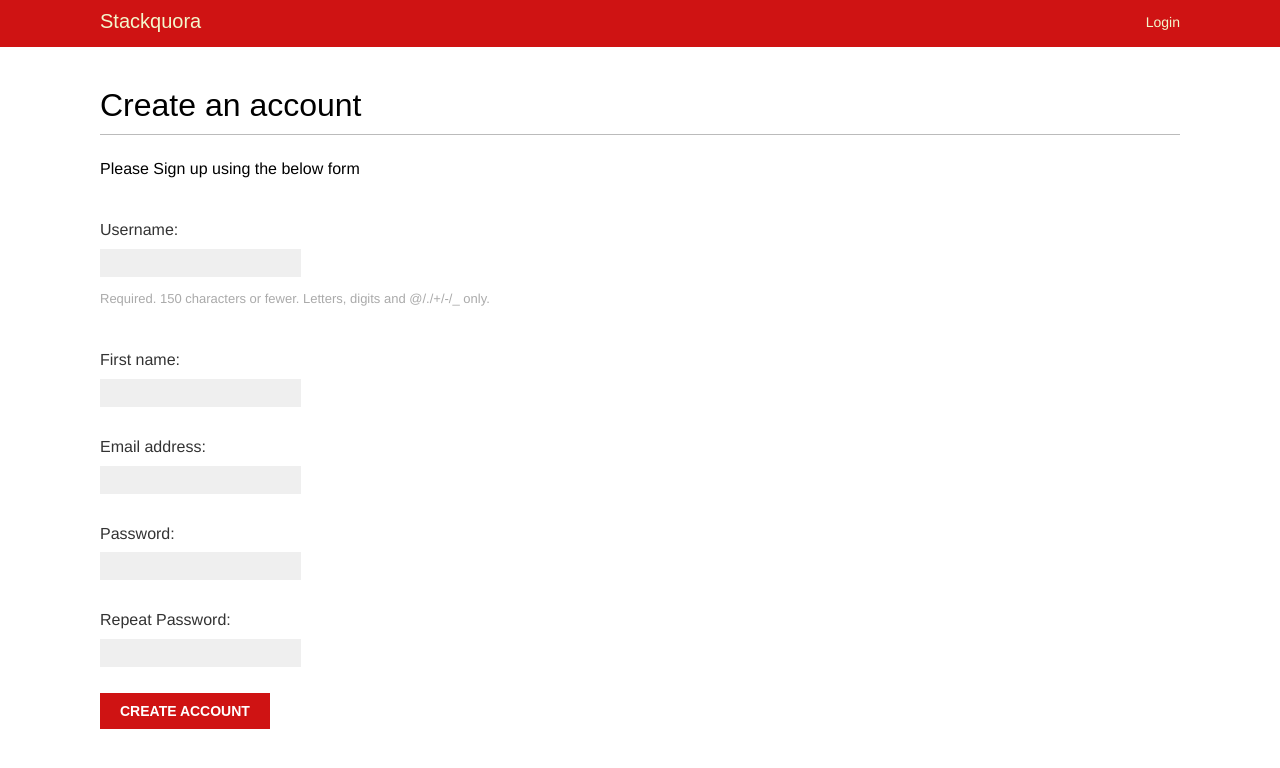
After one commit to AswinRaaj23/queser, a Django app: page /register/ in a window 1280 px wide. The commit adds this page. Shown: the top 768 px of the page. Run offline with Django 4.2, Linux system fonts and the light colour scheme; some web fonts are replaced.

Commit message:
Add Registration functionality

```diff
--- a/stacquora/forms.py
+++ b/stacquora/forms.py
@@ -1,5 +1,20 @@
 from django import forms
+from django.contrib.auth.models import User
 
 class LoginForm(forms.Form):
     username = forms.CharField()
     password = forms.CharField(widget=forms.PasswordInput)
+
+class UserRegistrationForm(forms.ModelForm):
+    password = forms.CharField(label='Password', widget=forms.PasswordInput)
+    password2 = forms.CharField(label='Repeat Password', widget=forms.PasswordInput)
+
+    class Meta:
+        model=User
+        fields=('username', 'first_name', 'email')
+
+    def clean_password2(self):
+        cd=self.cleaned_data
+        if cd['password']!=cd['password2']:
+            raise forms.ValidationError('Different passwords in the fields')
+        return cd['password2']
--- a/stacquora/static/css/base.css
+++ b/stacquora/static/css/base.css
@@ -11,12 +11,12 @@ p {
 }
 
 a {
-    color:#12c064;
+    color:#cf1313;
     text-decoration:none;
 }
 
 a:hover {
-    color:#00a74f;
+    color:#cf1313;
 }
 
 h1, h2, h3, h4, h5 , h6 { font-family: 'Muli', sans-serif; font-weight:normal; }
@@ -64,7 +64,7 @@ ol {
 }
 
 #header ul.menu li.selected a, #header ul.menu li.selected a:hover {
-    color:#1b6d32;
+    color:#cf1313;
     font-weight:bold;
 }
 
@@ -130,6 +130,13 @@ input[type=submit], a.button {
     float:left;
     font-size:13px;
 }
+.anc-tag {
+    background-color: white;
+    border-radius: 30px;
+    padding: 10px 20px;
+
+}
+
 /* messages */
 ul.messages {
     margin:10px 100px;
@@ -171,4 +178,3 @@ ul.messages li a.close {
 .login-form {
     float:left;
 }
-/* images */
--- a/stacquora/templates/base.html
+++ b/stacquora/templates/base.html
@@ -12,7 +12,7 @@
         {% if request.user.is_authenticated %}
         <ul class="menu">
             <li {% if section == "homepage" %}class="selected"{% endif %}>
-                <a href="{% url 'homepage' %}">Ask a Question</a>
+                <a href="{% url 'homepage' %}" class="anc-tag">Ask a Question</a>
             </li>
         </ul>
         {% endif %}
--- a/stacquora/templates/registration/login.html
+++ b/stacquora/templates/registration/login.html
@@ -16,6 +16,7 @@
         {% csrf_token %}
         <input type="hidden" name="next" value="{{ next }}" />
         <p><input type="submit" value="Login"></p>
+        <p>Don't have an account? Register <a href="{% url 'register' %}">here</a></p>
     </form>
 </div>
 {% endblock %}
--- /dev/null
+++ b/stacquora/templates/stacquora/register.html
@@ -0,0 +1,12 @@
+{% extends "base.html" %}
+{% block title %}Create Account{% endblock %}
+{% block content %}
+
+<h1>Create an account</h1>
+<p>Please Sign up using the below form</p>
+<form method="post">
+    {{ user_form.as_p }}
+    {% csrf_token %}
+    <p><input type="submit" value="Create Account"></p>
+</form>
+{% endblock %}
--- a/stacquora/urls.py
+++ b/stacquora/urls.py
@@ -5,5 +5,6 @@ from django.contrib.auth import views as auth_views
 urlpatterns = [
     path('login/', auth_views.LoginView.as_view(), name='login'),
     path('logout/', auth_views.LogoutView.as_view(), name='logout'),
+    path('register/', views.register, name='register'),
     path('', views.homepage, name='homepage')
 ]
--- a/stacquora/views.py
+++ b/stacquora/views.py
@@ -1,7 +1,7 @@
 from django.http import HttpResponse
 from django.shortcuts import render
 from .models import Question
-from .forms import LoginForm
+from .forms import LoginForm,UserRegistrationForm
 from django.contrib.auth import authenticate, login
 from django.contrib.auth.decorators import login_required
 # Create your views here.
@@ -22,8 +22,21 @@ def user_login(request):
                 return HttpResponse('Invalid login')
     else:
         form = LoginForm()
-    return render(request, 'stacquora/login.html', {'form':form})
+    return render(request, 'registration/login.html', {'form':form})
 
 @login_required
 def homepage(request):
     return render(request, 'stacquora/homepage.html', {'section': 'homepage'})
+
+def register(request):
+    if request.method=='POST':
+        user_form=UserRegistrationForm(request.POST)
+
+        if user_form.is_valid():
+            new_user=user_form.save(commit=False)
+            new_user.set_password(user_form.cleaned_data['password'])
+            new_user.save()
+            return render(request, 'stacquora/registered.html', {'new_user':new_user})
+    else:
+        user_form=UserRegistrationForm()
+    return render(request, 'stacquora/register.html', {'user_form':user_form})
```
Also changed, not shown: stacquora/templates/stacquora/registered.html (added, +7 -0 lines).
